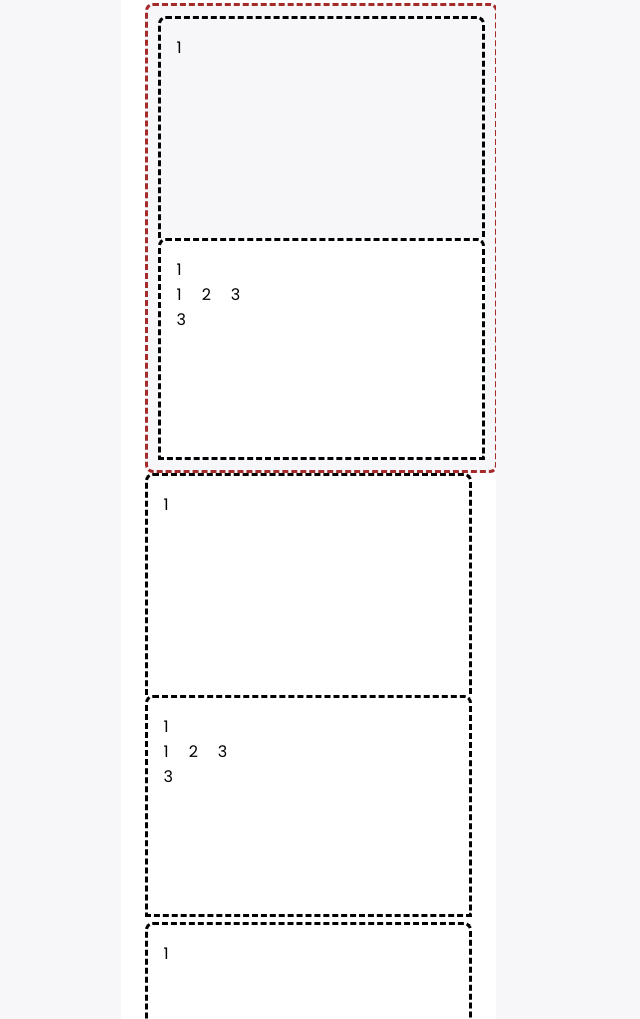
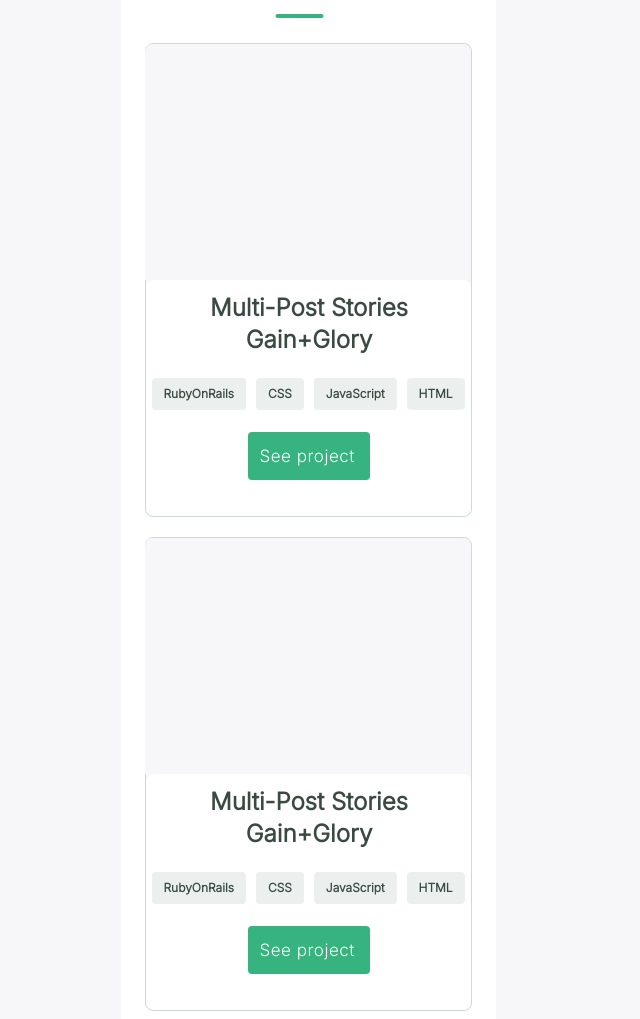
Before and after one commit to tsigewossne/portifolio, a website: page index.html in a window 1280 px wide. Shown: the part 785-1804 px from the top of the page, without its empty margins (332-972 px from the left). Drawn offline with Linux system fonts and the light colour scheme.

Commit message:
creating html and css files for the project requirement

```diff
--- a/index.html
+++ b/index.html
@@ -39,63 +39,63 @@
       <img src="images/icons/Indicator.svg" alt="Indicator"><br>
     <div class="work-list">
       <div class="grid-container1">
-        <div class="grid-item1">1</div>
+        <div class="grid-item1"></div>
         <div class="grid-item2">
-          <div id="1">1</div>
+          <div class="name">Multi-Post Stories Gain+Glory</div>
           <div id="2">
             <ul>
-              <li>1</li>
-              <li>2</li>
-              <li>3</li>
+              <li>RubyOnRails</li>
+              <li>CSS</li>
+              <li>JavaScript</li>
+              <li>HTML</li>
             </ul>
           </div>
-          <div id="3">3</div>
+          <div class="content-three"> See project</div>
       </div>
         </div>
-      </div>
-<div class="grid-container2">
-  <div class="grid-item1">1</div>
+      <div class="grid-container1">
+        <div class="grid-item1"></div>
         <div class="grid-item2">
-    <div id="1">1</div>
+          <div class="name">Multi-Post Stories Gain+Glory</div>
           <div id="2">
             <ul>
-        <li>1</li>
-        <li>2</li>
-        <li>3</li>
+              <li>RubyOnRails</li>
+              <li>CSS</li>
+              <li>JavaScript</li>
+              <li>HTML</li>
             </ul>
           </div>
-    <div id="3">3</div>
+          <div class="content-three"> See project</div>
       </div>
         </div>
-</div>
-<div class="grid-container3">
-  <div class="grid-item1">1</div>
+      <div class="grid-container1">
+        <div class="grid-item1"></div>
         <div class="grid-item2">
-    <div id="1">1</div>
+          <div class="name">Multi-Post Stories Gain+Glory</div>
           <div id="2">
             <ul>
-        <li>1</li>
-        <li>2</li>
-        <li>3</li>
+              <li>RubyOnRails</li>
+              <li>CSS</li>
+              <li>JavaScript</li>
+              <li>HTML</li>
             </ul>
           </div>
-    <div id="3">3</div>
+          <div class="content-three"> See project</div>
       </div>
         </div>
-</div>
-<div class="grid-container4">
-  <div class="grid-item1">1</div>
+      <div class="grid-container1">
+        <div class="grid-item1"></div>
         <div class="grid-item2">
-    <div id="1">1</div>
+          <div class="name">Multi-Post Stories Gain+Glory</div>
           <div id="2">
             <ul>
-        <li>1</li>
-        <li>2</li>
-        <li>3</li>
+              <li>RubyOnRails</li>
+              <li>CSS</li>
+              <li>JavaScript</li>
+              <li>HTML</li>
             </ul>
           </div>
-    <div id="3">3</div>
-</div>
+          <div class="content-three"> See project</div>
       </div>
         </div>
        </div>
--- a/styles.css
+++ b/styles.css
@@ -261,6 +261,12 @@ header img {
   background-size: contain;
 }
 
+.works .work-list{
+display: flex;
+flex-direction: column;
+gap: 20px;
+}
+
 .works .arrow-down {
   margin-top: 550px;
   border: solid black;
@@ -297,42 +303,96 @@ header img {
 .grid-container1 {
   display: grid;
   gap: 0px 100px;
-  grid-template-rows: auto auto;
+  grid-template-rows: 1fr 1fr;
   grid-template-columns: auto;
   background-color: #f7f7f9;
-  border-width: 1px;
   padding: 10px;
   border-radius: 8px;
-  border: brown;
-  border-style: dashed;
+  width: 327px;
+  height: 474px;
+  border: 1px solid #D0D9D4;
 }
 
 .grid-item1 {
-  border-style:dashed;
-  width: 327px;
-  height: 222px;
-  border-top-right-radius: 8px;
-  border-top-left-radius: 8px;
+  width: 325px;
+  height: 236px;
   padding: 16px;
   gap: 16px;
   border-bottom: none;
+  background-color: #F7F7F9;
+  margin-left: -10.5px;
+  margin-top: -10px;
+  border-top-left-radius: 8px;
+  border-top-right-radius: 8px;
 }
 .grid-item2 {
-  border-style:dashed;
-  width: 327px;
-  height: 222px;
-  border-top-left-radius: 8px;
-  border-top-right-radius: 8px;
+  width: 325px;
+  height: 236px;
+  border-radius: 8px;
   padding: 16px;
+  background-color: #FFFFFF;
   gap: 16px;
-  background-color: #FFFFFF;
+  margin-left: -10px;
 }
 
 ul {
   display: flex;
   flex-direction: row;
-  gap: 20px;
+  gap: 10px;
+  margin-top: 25px;
+  margin-left: -10px;
 }
-#3 {
-  align-content: center;
+
+li {
+  background-color: #EBF0EE;
+  align-items: center;
+  border-radius: 4px;
+  padding: 8px 12px;
+  width: 206px;
+  height: 32px;
+  font-family: 'Inter', sans-serif;
+  font-weight: 600;
+  font-size: 12px;
+  line-height: 16px;
+  letter-spacing: 3%;
+  color: #3A4A42;
 }
+
+.content-three{
+  margin-top: 30px;
+  position: relative;
+  display: flex;
+  flex-direction: row;
+  align-items: center;
+  padding: 12px;
+  gap: 10px;
+  width: 122px;
+  height: 48px;
+  left: calc(50% - 122px/2 + 0.5px);
+  bottom: 8px;
+  background: #36B37F;
+  border-radius: 4px;
+  font-family: 'Inter', sans-serif;
+  font-style: normal;
+  font-weight: 500;
+  font-size: 17px;
+  line-height: 24px;
+  text-align: center;
+  letter-spacing: 0.03em;
+  color: #FFFFFF;
+}
+
+.name {
+  font-family: 'Inter', sans-serif;
+  font-weight: 600;
+  font-size: 24px;
+  line-height: 32px;
+  text-align: center;
+  color: #3A4A42;
+  width: 295px;
+  height: 57px;
+  display: flex;
+  align-items: center;
+  top: 16PX;
+  left: 16PX;
+}
```
Lines whose indentation alone changed are shown as unchanged.
